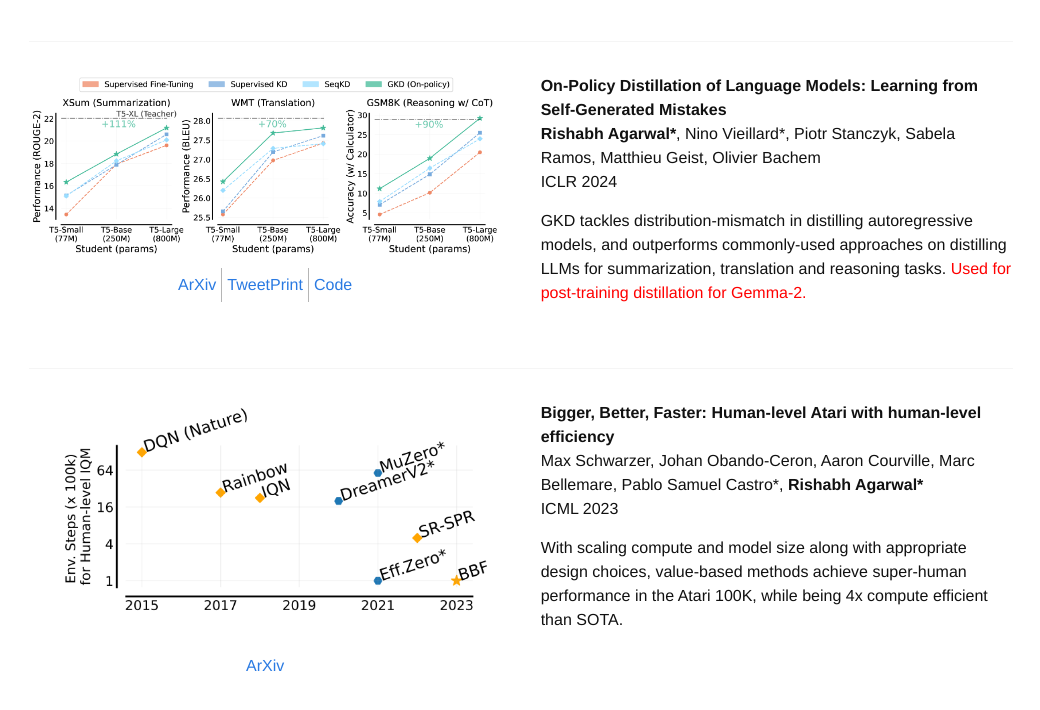
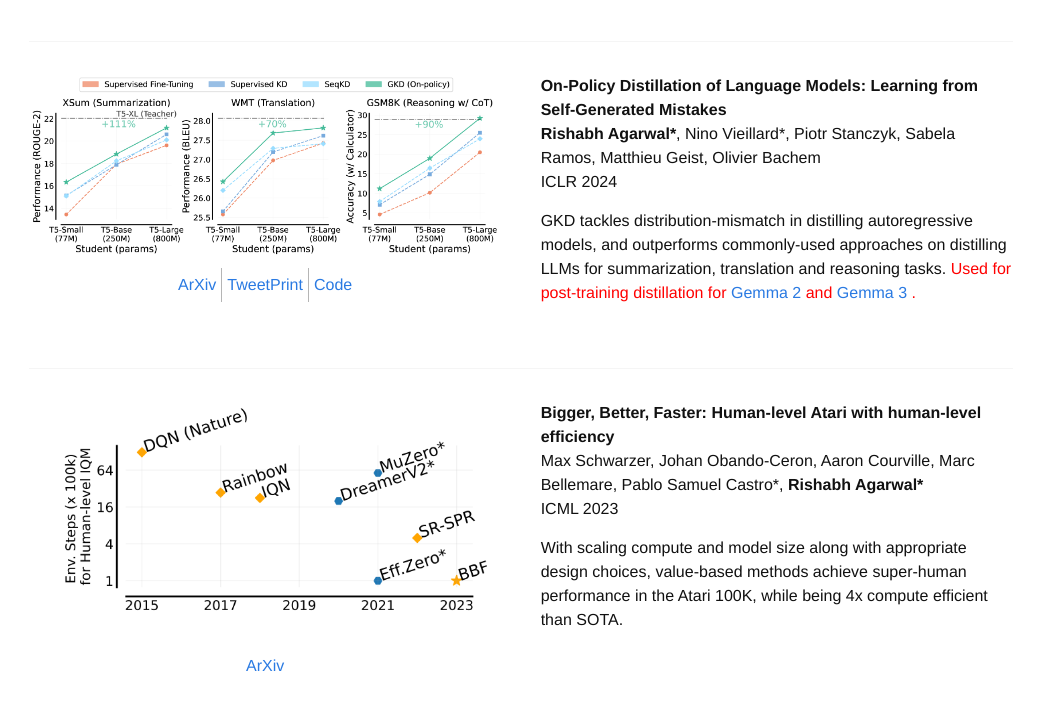
Before and after one commit to agarwl/agarwl.github.io, a Jekyll site: the page built from research.html, in a window 1280 px wide and 900 px high, scrolled down 3985 px, cut to the strip 0-750 px from the top of the window. Shown: the top 710 px of the strip, without its empty margins (119-1159 px from the left). Built offline with Jekyll 4.4.1, drawn with Linux system fonts in a browser that asks for light colours; nearby versions of some CDN libraries; some web fonts are replaced; a style sheet for code colours, icons or effects is not loaded.

Commit message:
Update research.html

```diff
--- a/research.html
+++ b/research.html
@@ -248,7 +248,7 @@ title: "Research Overview"
       <b> On-Policy Distillation of Language Models: Learning from Self-Generated Mistakes </b>
       <p> <b>Rishabh Agarwal*</b>, Nino Vieillard*, Piotr Stanczyk, Sabela Ramos, Matthieu Geist, Olivier Bachem <br/> ICLR 2024 </p>
     <p> GKD tackles distribution-mismatch in distilling autoregressive models, and outperforms commonly-used approaches on distilling LLMs for
-      summarization, translation and reasoning tasks. <span style='color:red'> Used for post-training distillation for Gemma-2. </span> </p>
+      summarization, translation and reasoning tasks. <span style='color:red'> Used for post-training distillation for <a href="https://arxiv.org/abs/2408.00118">Gemma 2</a> and <a href="https://storage.googleapis.com/deepmind-media/gemma/Gemma3Report.pdf">Gemma 3 </a>. </span> </p>
     </div>
   </div>
 
```
